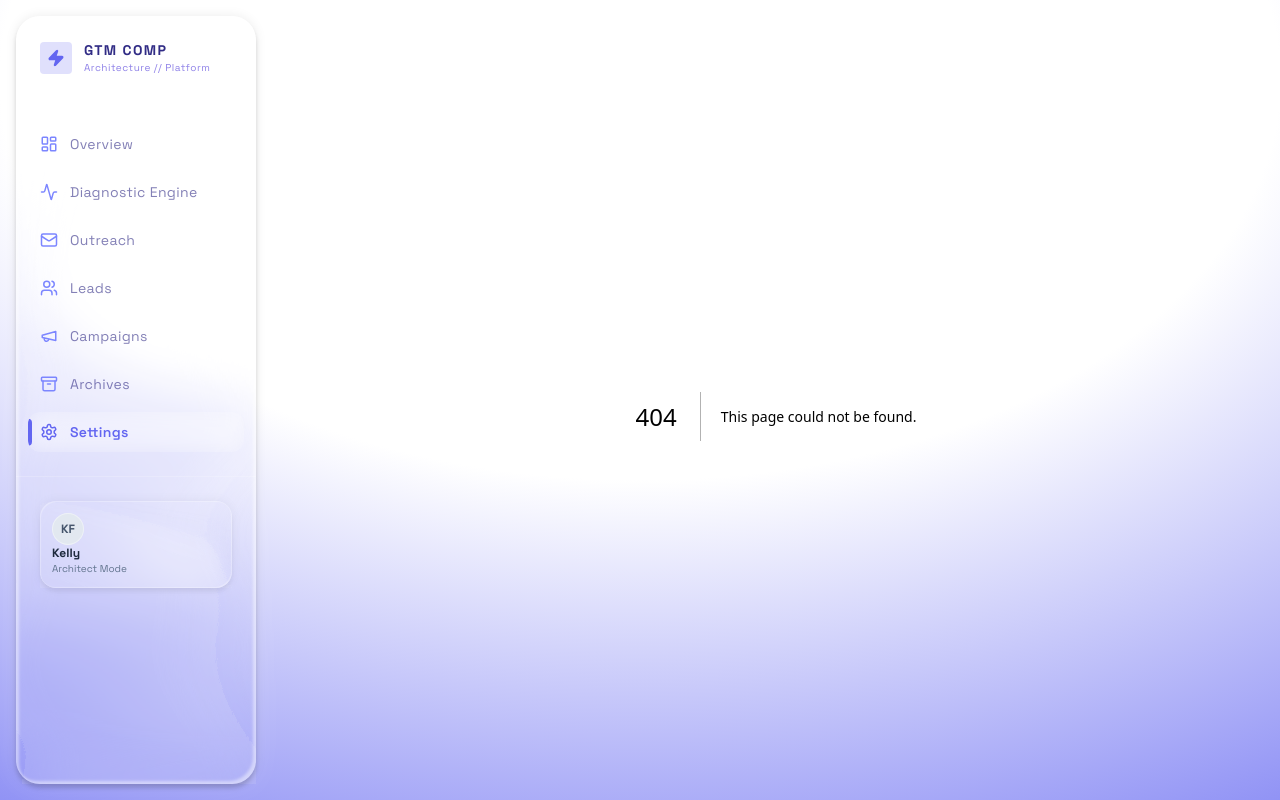
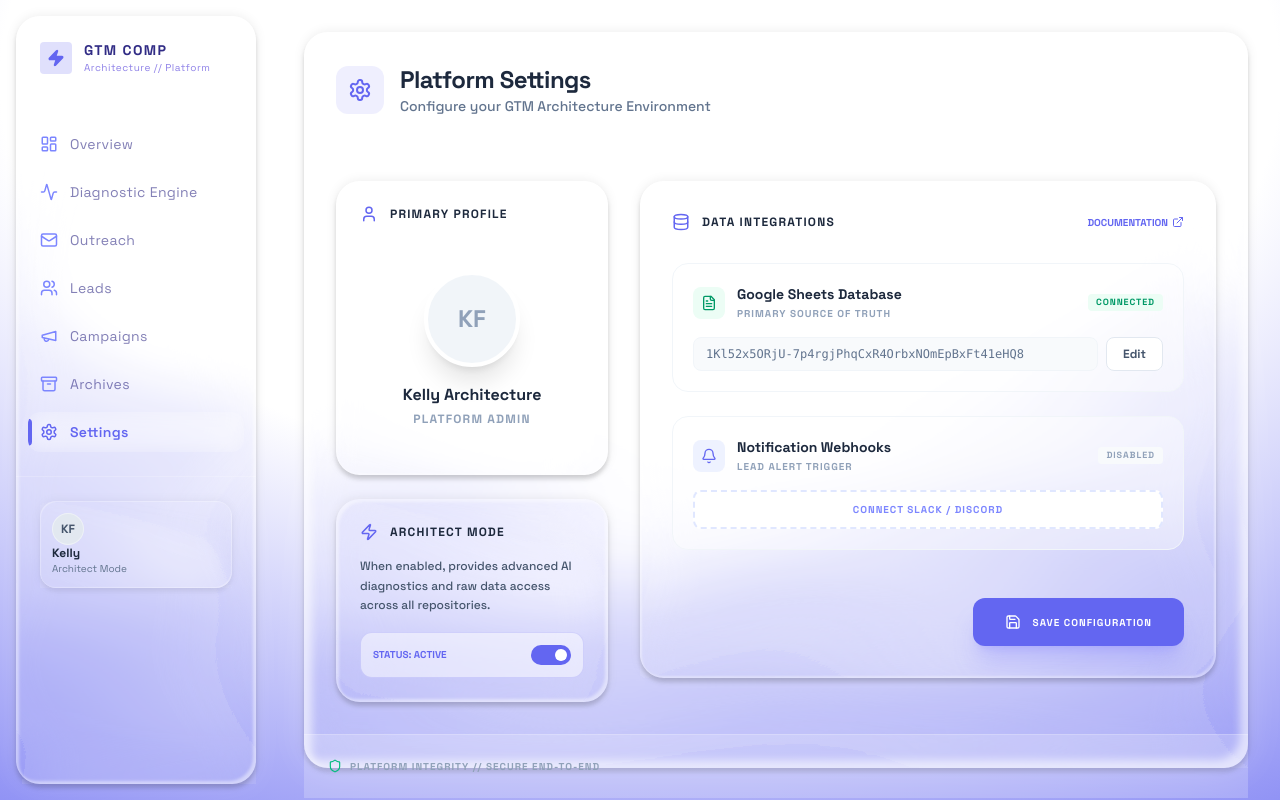
Before and after one commit to WhitneyFloat/GTM-Comp-Platform, a Next.js app: page /settings in a window 1280 px wide. Before the commit this address had no page. Built offline with nearby package versions, Linux system fonts and the light colour scheme.

Commit message:
Sync src/app/settings/page.tsx

```diff
--- /dev/null
+++ b/src/app/settings/page.tsx
@@ -0,0 +1,161 @@
+"use client";
+
+import { motion } from "framer-motion";
+import {
+  Settings as SettingsIcon,
+  Database,
+  FileText,
+  User,
+  Bell,
+  Shield,
+  ExternalLink,
+  Save,
+  Zap
+} from "lucide-react";
+import { LiquidGlassCard } from "@/components/ui/LiquidGlassCard";
+import { cn } from "@/lib/utils";
+
+export default function SettingsPage() {
+  return (
+    <div className="w-full h-full flex items-center justify-center p-4">
+      <motion.div
+        initial={{ opacity: 0, scale: 0.9, y: 20 }}
+        animate={{ opacity: 1, scale: 1, y: 0 }}
+        className="w-full max-w-6xl h-full relative"
+      >
+        <LiquidGlassCard
+          className="w-full h-full flex flex-col"
+          blurIntensity="xl"
+          shadowIntensity="2xl"
+          glowIntensity="lg"
+        >
+          {/* Header Section */}
+          <div className="p-8 border-b border-white/20">
+            <div className="flex items-center gap-4">
+              <div className="p-3 bg-brand-indigo/10 rounded-xl text-brand-indigo">
+                <SettingsIcon size={24} />
+              </div>
+              <div>
+                <h1 className="text-2xl font-bold text-slate-800 tracking-tight">Platform Settings</h1>
+                <p className="text-sm text-slate-500 font-medium">Configure your GTM Architecture Environment</p>
+              </div>
+            </div>
+          </div>
+
+          {/* Settings Content */}
+          <div className="flex-1 overflow-y-auto p-8 custom-scrollbar">
+            <div className="grid grid-cols-1 lg:grid-cols-3 gap-8">
+
+              {/* Profile Config */}
+              <div className="lg:col-span-1 flex flex-col gap-6">
+                <LiquidGlassCard className="p-6" shadowIntensity="sm" blurIntensity="md">
+                  <div className="flex items-center gap-3 mb-6">
+                    <User className="text-brand-indigo" size={18} />
+                    <h3 className="font-bold text-slate-800 uppercase tracking-widest text-xs">Primary Profile</h3>
+                  </div>
+                  <div className="flex flex-col items-center py-6">
+                    <div className="w-24 h-24 rounded-full bg-slate-100 border-4 border-white shadow-xl flex items-center justify-center mb-4 text-2xl font-black text-slate-400">
+                      KF
+                    </div>
+                    <h4 className="font-bold text-slate-800">Kelly Architecture</h4>
+                    <p className="text-xs text-slate-400 font-bold uppercase tracking-widest mt-1">Platform Admin</p>
+                  </div>
+                </LiquidGlassCard>
+
+                <LiquidGlassCard className="p-6 bg-brand-indigo/5 border-brand-indigo/10" glowIntensity="sm">
+                  <div className="flex items-center gap-3 mb-4">
+                    <Zap className="text-brand-indigo" size={18} />
+                    <h3 className="font-bold text-slate-800 uppercase tracking-widest text-xs">Architect Mode</h3>
+                  </div>
+                  <p className="text-xs text-slate-600 leading-relaxed mb-4 font-medium">
+                    When enabled, provides advanced AI diagnostics and raw data access across all repositories.
+                  </p>
+                  <div className="flex items-center justify-between p-3 bg-white/50 rounded-xl border border-brand-indigo/20">
+                    <span className="text-[10px] font-black uppercase text-brand-indigo">Status: Active</span>
+                    <div className="w-10 h-5 bg-brand-indigo rounded-full relative">
+                      <div className="absolute right-1 top-1 w-3 h-3 bg-white rounded-full" />
+                    </div>
+                  </div>
+                </LiquidGlassCard>
+              </div>
+
+              {/* Integrations & Data */}
+              <div className="lg:col-span-2 flex flex-col gap-6">
+                <LiquidGlassCard className="p-8" shadowIntensity="sm">
+                  <div className="flex items-center justify-between mb-8">
+                    <div className="flex items-center gap-3">
+                      <Database className="text-brand-indigo" size={18} />
+                      <h3 className="font-bold text-slate-800 uppercase tracking-widest text-xs">Data Integrations</h3>
+                    </div>
+                    <button className="text-[10px] font-black uppercase text-brand-indigo hover:underline flex items-center gap-1">
+                      Documentation <ExternalLink size={12} />
+                    </button>
+                  </div>
+
+                  <div className="space-y-6">
+                    <div className="p-5 border border-slate-100 rounded-2xl bg-white/40">
+                      <div className="flex items-center justify-between mb-4">
+                        <div className="flex items-center gap-3">
+                          <div className="w-8 h-8 rounded-lg bg-emerald-50 text-emerald-600 flex items-center justify-center">
+                            <FileText size={16} />
+                          </div>
+                          <div>
+                            <h4 className="text-sm font-bold text-slate-800">Google Sheets Database</h4>
+                            <p className="text-[10px] text-slate-400 font-bold uppercase tracking-widest mt-0.5">Primary Source of Truth</p>
+                          </div>
+                        </div>
+                        <span className="px-2 py-0.5 bg-emerald-50 text-emerald-600 text-[9px] font-black rounded uppercase tracking-widest">Connected</span>
+                      </div>
+                      <div className="flex gap-2">
+                        <input
+                          type="text"
+                          readOnly
+                          value="1Kl52x5ORjU-7p4rgjPhqCxR4OrbxNOmEpBxFt41eHQ8"
+                          className="flex-1 bg-slate-50 border border-slate-100 rounded-lg px-3 py-2 text-xs font-mono text-slate-500 outline-none"
+                        />
+                        <button className="px-4 py-2 bg-white border border-slate-200 rounded-lg text-xs font-bold text-slate-600 hover:bg-slate-50 transition-all">
+                          Edit
+                        </button>
+                      </div>
+                    </div>
+
+                    <div className="p-5 border border-slate-100 rounded-2xl bg-white/40">
+                      <div className="flex items-center justify-between mb-4">
+                        <div className="flex items-center gap-3">
+                          <div className="w-8 h-8 rounded-lg bg-indigo-50 text-brand-indigo flex items-center justify-center">
+                            <Bell size={16} />
+                          </div>
+                          <div>
+                            <h4 className="text-sm font-bold text-slate-800">Notification Webhooks</h4>
+                            <p className="text-[10px] text-slate-400 font-bold uppercase tracking-widest mt-0.5">Lead Alert Trigger</p>
+                          </div>
+                        </div>
+                        <span className="px-2 py-0.5 bg-slate-50 text-slate-400 text-[9px] font-black rounded uppercase tracking-widest">Disabled</span>
+                      </div>
+                      <button className="w-full py-2.5 bg-white border-2 border-dashed border-indigo-100 text-indigo-400 text-[10px] font-black uppercase tracking-widest rounded-lg hover:bg-indigo-50 hover:border-indigo-200 transition-all">
+                        Connect Slack / Discord
+                      </button>
+                    </div>
+                  </div>
+
+                  <div className="mt-12 flex justify-end">
+                    <button className="flex items-center gap-3 px-8 py-4 bg-brand-indigo text-white rounded-xl text-[10px] font-black uppercase tracking-widest shadow-xl shadow-indigo-500/20 hover:scale-[1.02] active:scale-[0.98] transition-all font-sans">
+                      <Save size={16} /> Save Configuration
+                    </button>
+                  </div>
+                </LiquidGlassCard>
+              </div>
+            </div>
+          </div>
+
+          <div className="p-6 bg-white/20 border-t border-white/20 flex items-center justify-between">
+            <div className="flex items-center gap-2 text-[10px] font-bold uppercase tracking-widest text-slate-400">
+              <Shield size={14} className="text-emerald-500" />
+              <span>Platform Integrity // Secure End-to-End</span>
+            </div>
+          </div>
+        </LiquidGlassCard>
+      </motion.div>
+    </div>
+  );
+}
```
